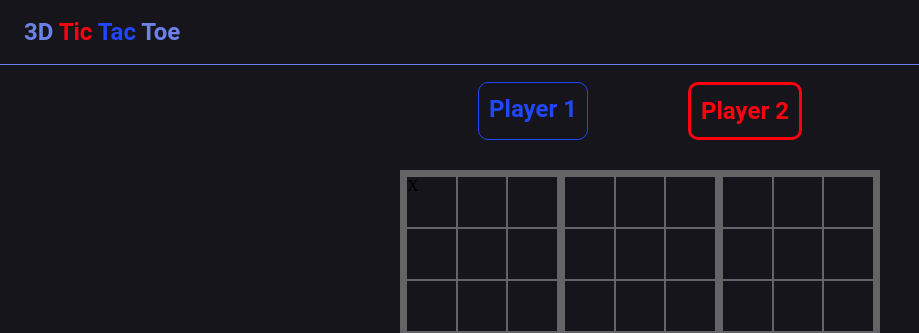
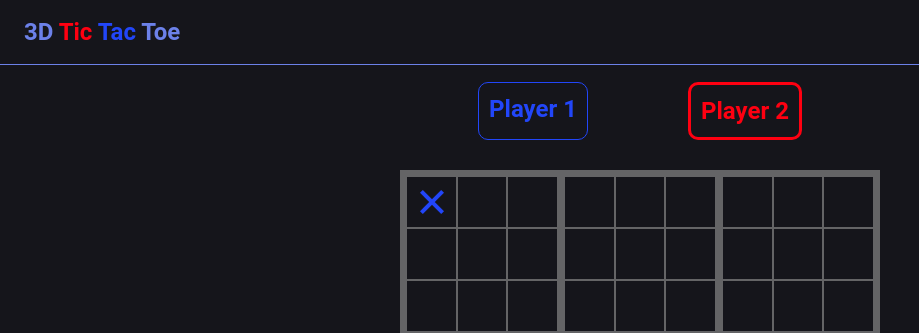
Before and after one commit to dylanp1212/3dttt, a Next.js app: page /two-players in a window 1280 px wide. Both pictures are taken after a click on the element 432 px from the left and 202 px from the top of the page. Shown: the top 333 px of the page, without its empty margins (0-919 px from the left). Built offline with nearby package versions, Linux system fonts and the light colour scheme; what @mui/material-nextjs would draw is missing.

Commit message:
xs and os pretty

```diff
--- a/src/components/tttbox.tsx
+++ b/src/components/tttbox.tsx
@@ -20,9 +20,22 @@ export default function Tttbox({boxok, val, updateGrid, box, board}: {boxok: boo
     }
   }
   return (
-    <Box sx={{width: '50px', height: '50px', border: '1px solid #646466'}}
+    <Box sx={{width: '50px', height: '50px', border: '1px solid #646466',
+      display: 'flex', justifyContent: 'center', alignItems: 'center'}}
       onClick={onClick}>
-      {val == 1 ? 'X' : val == 2 ? 'O' : ''}
+      {val == 1 ? (
+        <Box sx={{width: '30px', height: '30px', position: 'relative',
+          '&::before, &::after': {
+            content: '""', position: 'absolute', top: '50%', left: 0,
+            width: '100%', height: '4px', backgroundColor: '#2246f9',
+          },
+          '&::before': {transform: 'translateY(-50%) rotate(45deg)'},
+          '&::after': {transform: 'translateY(-50%) rotate(-45deg)'},
+        }} />
+      ) : val == 2 ? (
+        <Box sx={{width: '30px', height: '30px', boxSizing: 'border-box',
+          borderRadius: '50%', border: '4px solid #ff0011'}} />
+      ) : ''}
     </Box>
   )
 }
```
